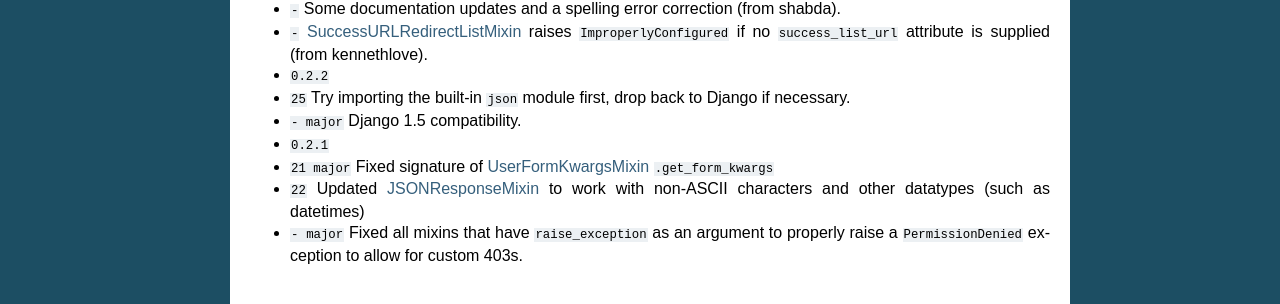
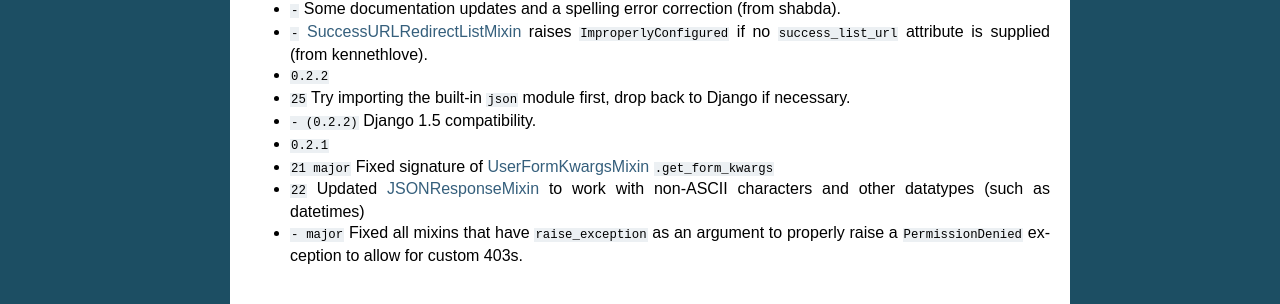
Before and after one commit to brack3t/django-braces, a Sphinx documentation site: the page built from docs/changelog.rst, in a window 1280 px wide and 900 px high, scrolled down 1772 px. Shown: the part 525-829 px from the top of the window. Built offline with Sphinx 7.4.7, drawn with Linux system fonts in a browser that asks for light colours; cross-references to code outside the pages are shown as plain code.

Commit message:
changelog

```diff
--- a/docs/changelog.rst
+++ b/docs/changelog.rst
@@ -88,7 +88,7 @@ Changelog
 * :bug:`-` :ref:`SuccessURLRedirectListMixin` raises ``ImproperlyConfigured`` if no ``success_list_url`` attribute is supplied (from kennethlove).
 * :release:`0.2.2 <2013-01-21>`
 * :bug:`25` Try importing the built-in ``json`` module first, drop back to Django if necessary.
-* :support:`- major` Django 1.5 compatibility.
+* :support:`- (0.2.2)` Django 1.5 compatibility.
 * :release:`0.2.1 <2012-12-10>`
 * :bug:`21 major` Fixed signature of :ref:`UserFormKwargsMixin` ``.get_form_kwargs``
 * :feature:`22` Updated :ref:`JSONResponseMixin` to work with non-ASCII characters and other datatypes (such as datetimes)
```
